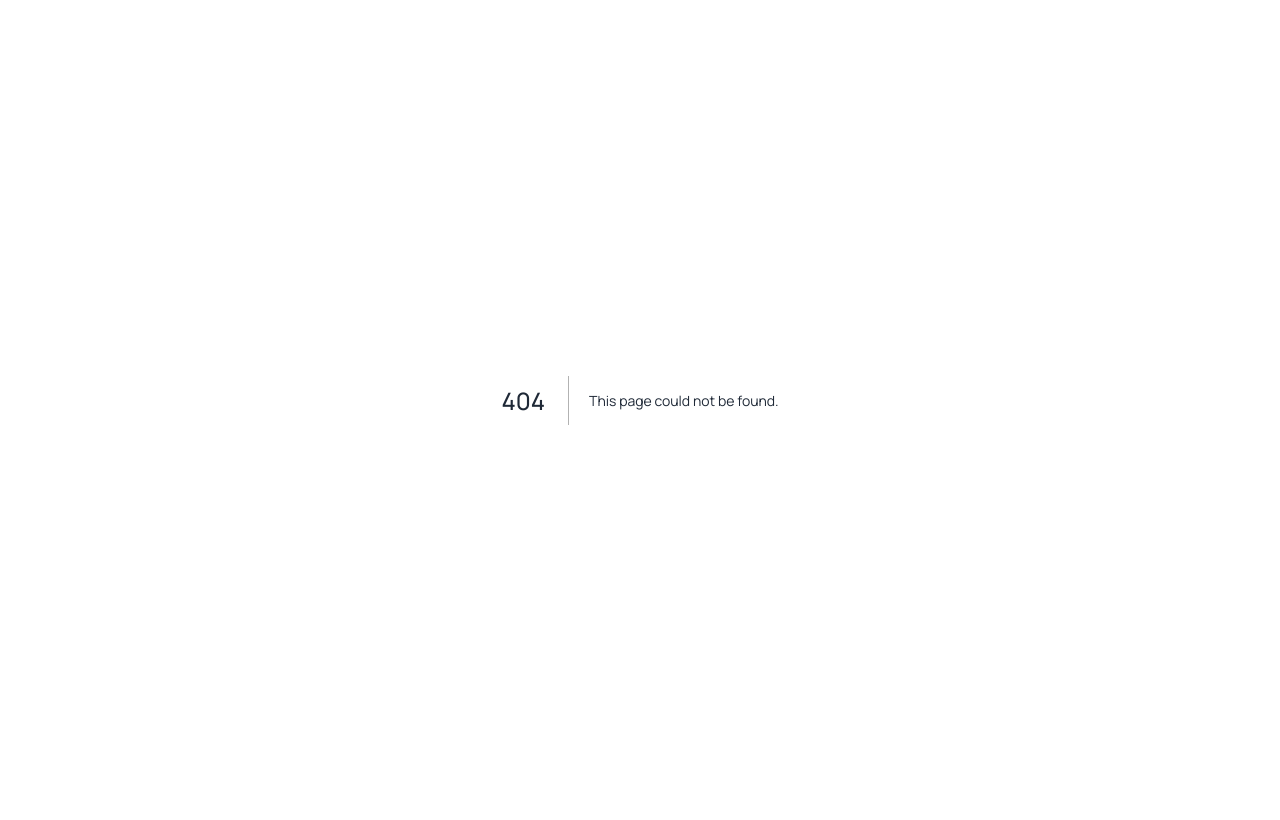
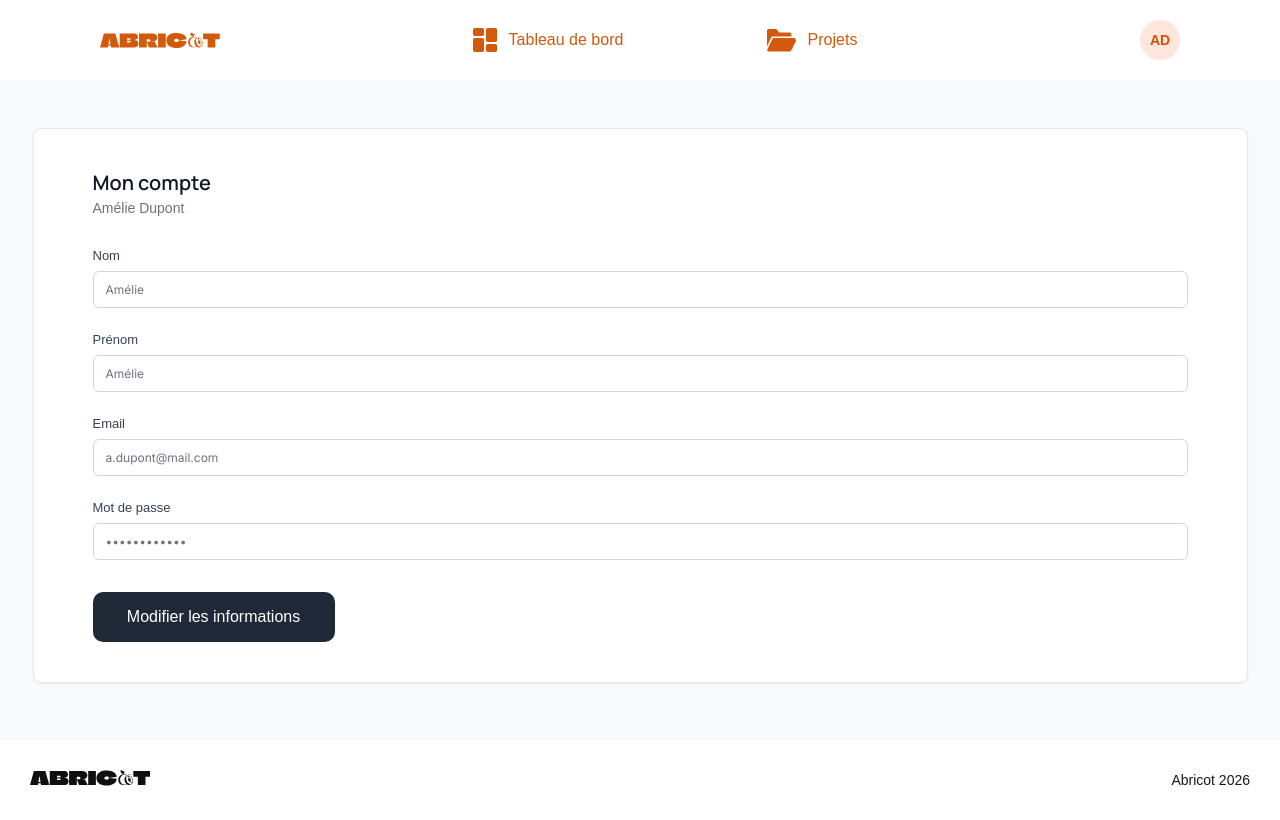
Before and after one commit to Walhezer/Abricot-Saas, a Next.js app: page /account in a window 1280 px wide. Before the commit this address had no page. Built offline with nearby package versions, Linux system fonts and the light colour scheme.

Commit message:
feat(account): implement account page UI and header navigation

```diff
--- /dev/null
+++ b/src/app/(dashboard)/account/account.module.css
@@ -0,0 +1,109 @@
+.pageWrapper {
+    min-height: calc(100vh - 140px);
+    width: 100%;
+    background-color: #F9FAFB;
+    display: flex;
+    justify-content: center;
+    align-items: flex-start;
+    padding: 48px 24px;
+}
+
+.account.subtitle {
+    font-family: Inter;
+    font-weight: 400;
+    font-style: Regular;
+    font-size: 16px;
+    line-height: 100%;
+    letter-spacing: 0%;
+    color: rgba(107, 114, 128, 1)
+}
+
+.card {
+    background-color: #FFFFFF;
+    border: 1px solid #E5E7EB;
+    border-radius: 8px;
+    width: 100%;
+    max-width: 1215px;
+    padding: 40px 59px;
+    box-shadow: 0 1px 3px rgba(0, 0, 0, 0.05);
+}
+
+.header {
+    margin-bottom: 32px;
+}
+
+.title {
+    font-size: 20px;
+    font-weight: 600;
+    color: #111827;
+    margin: 0 0 4px 0;
+}
+
+.subtitle {
+    font-size: 14px;
+    color: #6B7280;
+    margin: 0;
+}
+
+.form {
+    display: flex;
+    flex-direction: column;
+    gap: 24px;
+}
+
+.formGroup {
+    display: flex;
+    flex-direction: column;
+    gap: 8px;
+}
+
+.formGroup label {
+    font-size: 13px;
+    font-weight: 500;
+    color: #374151;
+}
+
+.input {
+    width: 100%;
+    padding: 10px 12px;
+    border: 1px solid #D1D5DB;
+    border-radius: 6px;
+    color: rgba(107, 114, 128, 1);
+    outline: none;
+    transition: border-color 0.2s;
+    font-family: Inter;
+    font-weight: 400;
+    font-style: Regular;
+    font-size: 12px;
+    line-height: 100%;
+    letter-spacing: 0%;
+}
+
+.input:focus {
+    border-color: #9CA3AF;
+}
+
+.submitBtn {
+    background-color: #1F2937;
+    color: #FFFFFF;
+    border: none;
+    font-size: 16px;
+    font-weight: 400;
+    cursor: pointer;
+    margin-top: 8px;
+    transition: background-color 0.2s;
+    display: flex;
+    justify-content: center;
+    align-items: center;
+    width: 242px;
+    height: 50px;
+    border-radius: 10px;
+    padding: 13px 74px;
+    gap: 10px;
+    opacity: 1;
+    white-space: nowrap;
+}
+
+.submitBtn:hover {
+    background-color: #374151;
+}
--- /dev/null
+++ b/src/app/(dashboard)/account/page.tsx
@@ -0,0 +1,81 @@
+'use client';
+
+import { useState } from 'react';
+import styles from './account.module.css';
+
+export default function AccountPage() {
+
+  const [lastName, setLastName] = useState('Amélie');
+  const [firstName, setFirstName] = useState('Amélie');
+  const [email, setEmail] = useState('a.dupont@mail.com');
+  const [password, setPassword] = useState('••••••••••••');
+
+  const handleSubmit = (e: React.FormEvent) => {
+    e.preventDefault();
+    console.log("Informations mises à jour :", { lastName, firstName, email, password });
+    // Ici tu ajouteras la logique pour envoyer les modifications à ton API
+  };
+
+  return (
+    <div className={styles.pageWrapper}>
+      <div className={styles.card}>
+        <div className={styles.header}>
+          <h1 className={styles.title}>Mon compte</h1>
+          <p className={styles.subtitle}>Amélie Dupont</p>
+        </div>
+
+        <form className={styles.form} onSubmit={handleSubmit}>
+
+          <div className={styles.formGroup}>
+            <label htmlFor="lastName">Nom</label>
+            <input
+              type="text"
+              id="lastName"
+              value={lastName}
+              onChange={(e) => setLastName(e.target.value)}
+              className={styles.input}
+            />
+          </div>
+
+          <div className={styles.formGroup}>
+            <label htmlFor="firstName">Prénom</label>
+            <input
+              type="text"
+              id="firstName"
+              value={firstName}
+              onChange={(e) => setFirstName(e.target.value)}
+              className={styles.input}
+            />
+          </div>
+
+          <div className={styles.formGroup}>
+            <label htmlFor="email">Email</label>
+            <input
+              type="email"
+              id="email"
+              value={email}
+              onChange={(e) => setEmail(e.target.value)}
+              className={styles.input}
+            />
+          </div>
+
+          <div className={styles.formGroup}>
+            <label htmlFor="password">Mot de passe</label>
+            <input
+              type="password"
+              id="password"
+              value={password}
+              onChange={(e) => setPassword(e.target.value)}
+              className={styles.input}
+            />
+          </div>
+
+          <button type="submit" className={styles.submitBtn}>
+            Modifier les informations
+          </button>
+
+        </form>
+      </div>
+    </div>
+  );
+}
--- a/src/components/layout/Header/Header.tsx
+++ b/src/components/layout/Header/Header.tsx
@@ -42,7 +42,9 @@ export default function Header() {
         </nav>
 
         <div className={styles.headerRight}>
-          <div className={styles.avatar}>AD</div>
+          <Link href="/account" style={{ textDecoration: 'none' }}>
+            <div className={styles.avatar}>AD</div>
+          </Link>
         </div>
       </div>
     </header>
```
Also changed, not shown: 1 other file (tests, documents, lock files or other folders).
